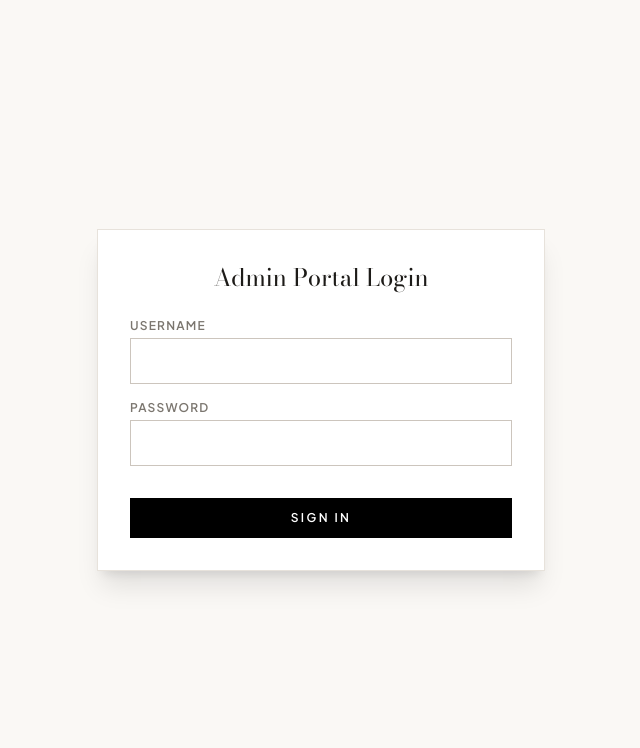
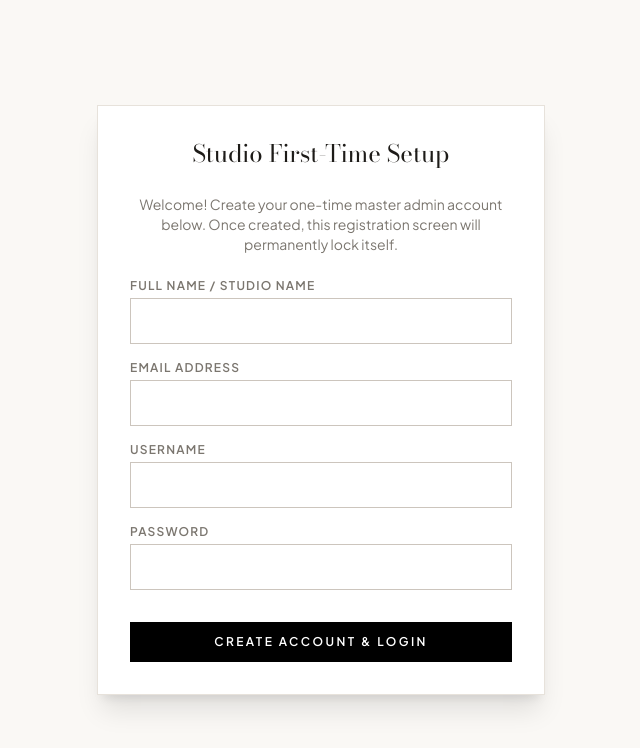
Before and after one commit to sam-0001/Photography, a Next.js app: page /admin/login in a window 1280 px wide. Shown: the top 748 px of the page, without its empty margins (319-959 px from the left). Built offline with nearby package versions, Linux system fonts and the light colour scheme; no server answers; the database is empty.

Commit message:
feat: implement highly secure one-time studio setup portal

```diff
--- a/src/app/admin/login/page.tsx
+++ b/src/app/admin/login/page.tsx
@@ -1,13 +1,35 @@
 'use client';
-import { useState } from 'react';
+import { useState, useEffect } from 'react';
 import { useRouter } from 'next/navigation';
 
-export default function AdminLogin() {
+export default function AdminLoginOrSetup() {
+  const [mode, setMode] = useState<'loading' | 'login' | 'setup'>('loading');
+
+  // Login State
   const [username, setUsername] = useState('');
   const [password, setPassword] = useState('');
+
+  // Setup State
+  const [name, setName] = useState('');
+  const [email, setEmail] = useState('');
+
   const [error, setError] = useState('');
   const [loading, setLoading] = useState(false);
   const router = useRouter();
+
+  useEffect(() => {
+    // Check if an admin exists
+    fetch('/api/admin/setup')
+      .then(res => res.json())
+      .then(data => {
+        if (data.hasAdmin) {
+          setMode('login');
+        } else {
+          setMode('setup');
+        }
+      })
+      .catch(() => setMode('login')); // fallback to login on error
+  }, []);
 
   const handleLogin = async (e: React.FormEvent) => {
     e.preventDefault();
@@ -35,18 +57,82 @@ export default function AdminLogin() {
     setLoading(false);
   };
 
+  const handleSetup = async (e: React.FormEvent) => {
+    e.preventDefault();
+    setError('');
+    setLoading(true);
+
+    try {
+      const res = await fetch('/api/admin/setup', {
+        method: 'POST',
+        headers: { 'Content-Type': 'application/json' },
+        body: JSON.stringify({ name, email, username, password })
+      });
+
+      const data = await res.json();
+      if (res.ok && data.success) {
+        // Automatically log them in after setup
+        handleLogin(e);
+      } else {
+        setError(data.error || 'Setup failed');
+      }
+    } catch (err) {
+      setError('An error occurred during setup');
+    }
+
+    setLoading(false);
+  };
+
+  if (mode === 'loading') {
+    return <div className="min-h-screen bg-[#FAF8F5] flex items-center justify-center p-4"></div>;
+  }
+
   return (
     <div className="min-h-screen bg-[#FAF8F5] flex items-center justify-center p-4" style={{ fontFamily: "'Plus Jakarta Sans', sans-serif" }}>
       <div className="max-w-md w-full bg-white p-8 border border-[#e7e2db] shadow-xl">
-        <h1 className="text-2xl mb-6 text-center text-[#1d1b18]" style={{ fontFamily: "'Bodoni Moda', serif" }}>Admin Portal Login</h1>
+        <h1 className="text-2xl mb-6 text-center text-[#1d1b18]" style={{ fontFamily: "'Bodoni Moda', serif" }}>
+          {mode === 'setup' ? 'Studio First-Time Setup' : 'Admin Portal Login'}
+        </h1>
+
+        {mode === 'setup' && (
+          <p className="text-sm text-center text-[#7b766f] mb-6">
+            Welcome! Create your one-time master admin account below. Once created, this registration screen will permanently lock itself.
+          </p>
+        )}
 
         {error && (
-          <div className="mb-4 p-3 bg-red-50 border border-red-200 text-red-700 text-sm">
+          <div className="mb-4 p-3 bg-red-50 border border-red-200 text-red-700 text-sm text-center">
             {error}
           </div>
         )}
 
-        <form onSubmit={handleLogin} className="space-y-4">
+        <form onSubmit={mode === 'setup' ? handleSetup : handleLogin} className="space-y-4">
+
+          {mode === 'setup' && (
+            <>
+              <div>
+                <label className="block text-xs uppercase tracking-widest font-semibold text-[#7b766f] mb-1">Full Name / Studio Name</label>
+                <input
+                  type="text"
+                  value={name}
+                  onChange={e => setName(e.target.value)}
+                  className="w-full border border-[#ccc5bd] p-3 text-sm focus:outline-none focus:border-[#775927]"
+                  required
+                />
+              </div>
+              <div>
+                <label className="block text-xs uppercase tracking-widest font-semibold text-[#7b766f] mb-1">Email Address</label>
+                <input
+                  type="email"
+                  value={email}
+                  onChange={e => setEmail(e.target.value)}
+                  className="w-full border border-[#ccc5bd] p-3 text-sm focus:outline-none focus:border-[#775927]"
+                  required
+                />
+              </div>
+            </>
+          )}
+
           <div>
             <label className="block text-xs uppercase tracking-widest font-semibold text-[#7b766f] mb-1">Username</label>
             <input
@@ -72,7 +158,7 @@ export default function AdminLogin() {
             disabled={loading}
             className="w-full bg-black text-white p-3 text-xs uppercase tracking-[0.2em] font-semibold mt-4 hover:bg-[#333] transition-colors disabled:opacity-50"
           >
-            {loading ? 'Authenticating...' : 'Sign In'}
+            {loading ? 'Processing...' : (mode === 'setup' ? 'Create Account & Login' : 'Sign In')}
           </button>
         </form>
       </div>
--- /dev/null
+++ b/src/app/api/admin/setup/route.ts
@@ -0,0 +1,49 @@
+import { NextRequest, NextResponse } from 'next/server';
+import connectDB from '@/lib/mongodb';
+import { Admin } from '@/lib/models';
+import bcrypt from 'bcryptjs';
+
+export const dynamic = 'force-dynamic';
+
+export async function GET() {
+  try {
+    await connectDB();
+    const count = await Admin.countDocuments();
+    return NextResponse.json({ success: true, hasAdmin: count > 0 });
+  } catch (error) {
+    return NextResponse.json({ success: false, error: 'Database error' }, { status: 500 });
+  }
+}
+
+export async function POST(req: NextRequest) {
+  try {
+    await connectDB();
+
+    // Check if an admin already exists (prevent second registration)
+    const count = await Admin.countDocuments();
+    if (count > 0) {
+      return NextResponse.json({ success: false, error: 'Admin account already exists. Setup is locked.' }, { status: 403 });
+    }
+
+    const { name, email, username, password } = await req.json();
+
+    if (!name || !email || !username || !password) {
+      return NextResponse.json({ success: false, error: 'All fields are required' }, { status: 400 });
+    }
+
+    const passwordHash = await bcrypt.hash(password, 10);
+
+    const newAdmin = await Admin.create({
+      name,
+      email,
+      username,
+      passwordHash,
+      role: 'superadmin'
+    });
+
+    return NextResponse.json({ success: true, message: 'First-time setup complete' });
+  } catch (error: any) {
+    console.error('Setup error:', error);
+    return NextResponse.json({ success: false, error: error.message || 'Internal server error' }, { status: 500 });
+  }
+}
--- a/src/proxy.ts
+++ b/src/proxy.ts
@@ -30,7 +30,7 @@ export default async function proxy(req: NextRequest) {
   }
 
   // Protect API write operations
-  if (path.startsWith('/api/') && !path.startsWith('/api/admin/login') && !path.startsWith('/api/gallery') && !path.startsWith('/api/enquiries')) {
+  if (path.startsWith('/api/') && !path.startsWith('/api/admin/login') && !path.startsWith('/api/admin/setup') && !path.startsWith('/api/gallery') && !path.startsWith('/api/enquiries')) {
     // Note: If you want to allow GET requests (like fetching portfolio), we should only block non-GET
     if (req.method !== 'GET') {
       const token = req.cookies.get('admin_token')?.value;
```
